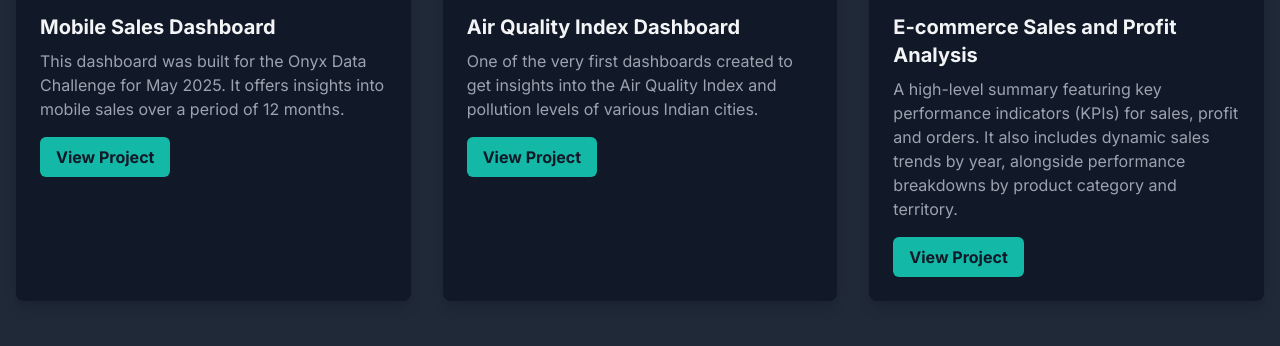
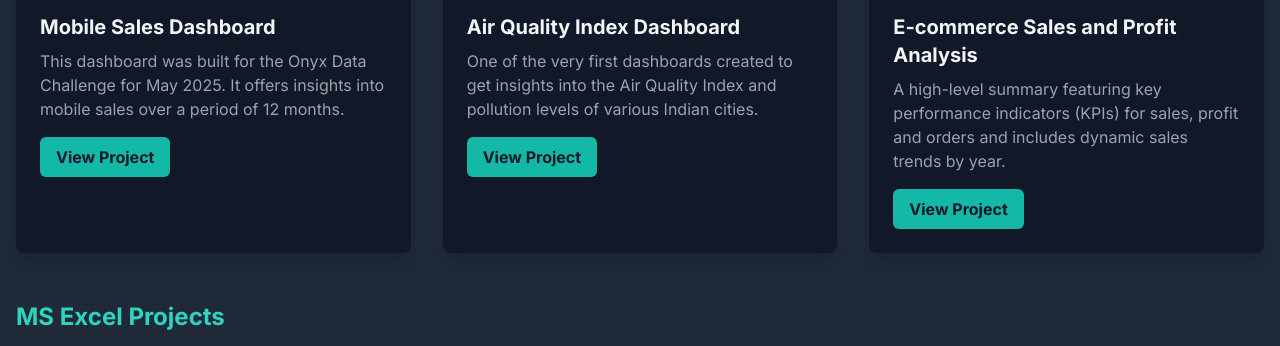
Before and after one commit to VisalakshiH/visalakshih.github.io, a plain HTML site: page index.html in a window 1280 px wide. Shown: the part 971-1317 px from the top of the page. Drawn offline with nearby package versions, Linux system fonts and the light colour scheme.

Commit message:
Add files via upload

```diff
--- a/index.html
+++ b/index.html
@@ -85,8 +85,8 @@
                     <img src="Ecommerce_Analysis.jpg" alt="Power BI Project 2" class="rounded-md mb-4 w-full h-48 object-cover">
                     <h4 class="text-xl font-bold mb-2">E-commerce Sales and Profit Analysis</h4>
                     <p class="text-gray-400 mb-4">
-                        A high-level summary featuring key performance indicators (KPIs) for sales, profit and orders.
-                        It also includes dynamic sales trends by year, alongside performance breakdowns by product category and territory.                    </p>
+                        A high-level summary featuring key performance indicators (KPIs) for sales, profit and orders
+                        and includes dynamic sales trends by year.                    </p>
                     <a href="https://github.com/VisalakshiH/ecommerce_sales"
                     class="inline-block bg-teal-500 hover:bg-teal-600 text-gray-900 font-bold py-2 px-4 rounded-md transition-colors">
                         View Project
```
